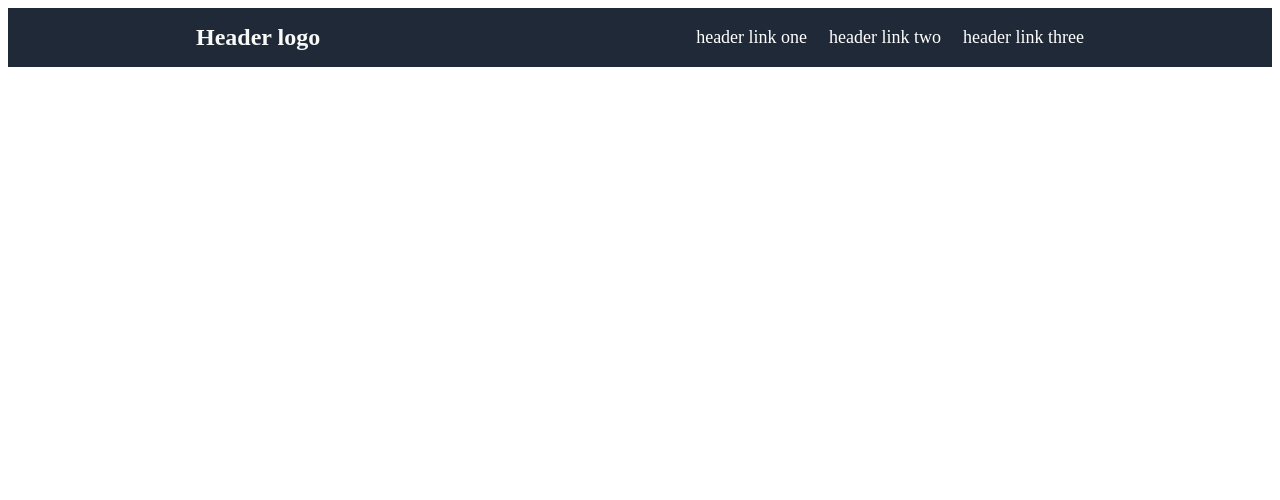
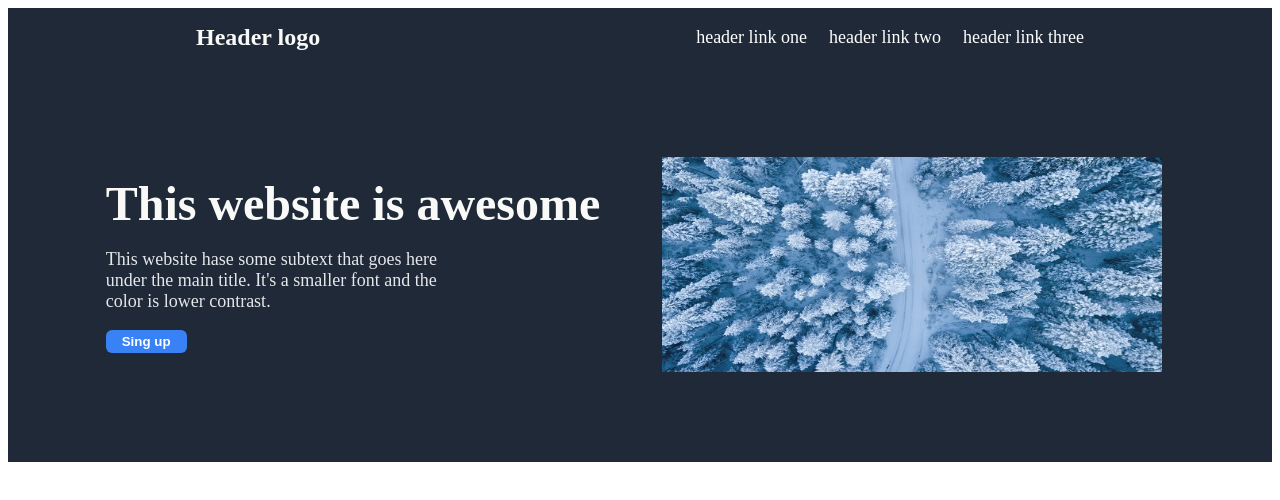
Before and after one commit to miske11/landing-page, a plain HTML site: page index.html in a window 1280 px wide. Drawn offline with Linux system fonts and the light colour scheme.

Commit message:
Added more content and styled it

```diff
--- a/index.html
+++ b/index.html
@@ -1,11 +1,13 @@
 <!DOCTYPE html>
 <html lang="en">
+
 <head>
     <meta charset="UTF-8">
     <meta name="viewport" content="width=device-width, initial-scale=1.0">
     <title>Document</title>
     <link rel="stylesheet" href="style.css">
 </head>
+
 <body>
     <div class="header">
         <h1>Header logo</h1>
@@ -15,6 +17,21 @@
             <li> <a href="">header link three</a></li>
         </ul>
     </div>
+    <div class="body">
+        <div class="first-content">
+            <div class="text">
+                <h2>This website is awesome</h2>
+                <p>This website hase some subtext that goes here under the main title. It's a smaller font and the color
+                    is
+                    lower contrast.</p>
+                <button>Sing up</button>
+            </div>
+            <img src="images/snow.jpeg" alt="money and bitcoin">
+        </div>
+    </div>
+
+    </div>
 
 </body>
+
 </html>
--- a/style.css
+++ b/style.css
@@ -33,3 +33,41 @@ h1 {
     font-size: 18px;
     color: #E5E7EB;
 }
+
+/* second paragraph */
+
+.first-content img {
+    width: 500px;
+    height: 215px;
+    margin: 90px 12px;
+}
+
+.first-content {
+    display: flex;
+    background-color: #1F2937;
+    justify-content: center;
+    align-items: center;
+    gap: 50px;
+}
+
+.first-content p {
+    width: 350px;
+    color: white;
+    font-size: 18px;
+    color: #E5E7EB;
+}
+
+.first-content h2 {
+    font-size: 48px;
+    color: #F9FAF8;
+    margin: 0;
+}
+
+.first-content button {
+    background-color: #3882F6;
+    color: white;
+    border-radius: 6px;
+    padding: 4px 16px;
+    font-weight: 700;
+    border: 0;
+}
```
Also changed, not shown: images/snow.jpeg (added).
